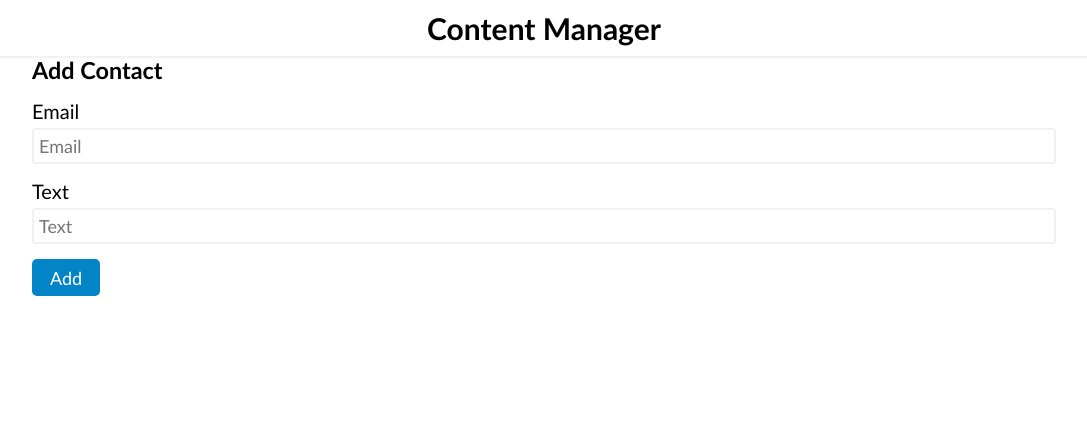
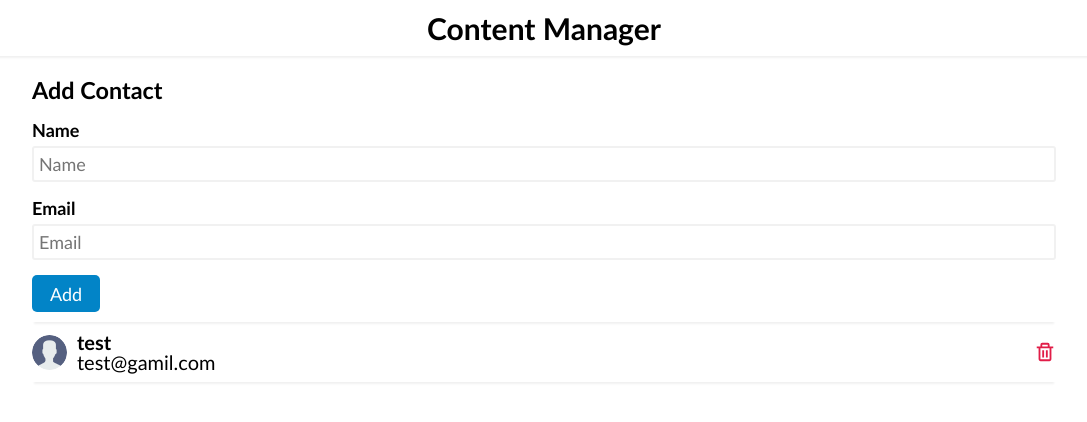
Before and after one commit to Soheiljafarnejad/ContactList-App, a JavaScript app: page / in a window 1280 px wide. Shown: the top 422 px of the page, without its empty margins (96-1183 px from the left). Built offline with nearby package versions, Linux system fonts and the light colour scheme; the HTML template or start-up script is replaced by a standard one.

Commit message:
add Contact Component

```diff
--- a/package.json
+++ b/package.json
@@ -5,6 +5,7 @@
   "dependencies": {
     "react": "^17.0.2",
     "react-dom": "^17.0.2",
+    "react-icons": "^4.3.1",
     "react-scripts": "5.0.0",
     "web-vitals": "^2.1.4"
   },
--- a/src/App.css
+++ b/src/App.css
@@ -2,3 +2,7 @@
   width: 80%;
   margin: auto;
 }
+
+.container {
+  margin-top: 2rem;
+}
--- a/src/App.js
+++ b/src/App.js
@@ -1,12 +1,14 @@
 import FormContact from "./Components/FormContact/FormContact";
 import HeaderCom from "./Components/Header/HeaderCom";
 import "./App.css";
+import ContactList from "./Components/ContactList/ContactList";
 const App = () => {
   return (
     <>
       <HeaderCom />
       <main className="main">
         <FormContact />
+        <ContactList />
       </main>
     </>
   );
--- /dev/null
+++ b/src/Components/Contact/Contact.js
@@ -0,0 +1,22 @@
+import style from "./Contact.module.css";
+import contactImg from "./img/contact.png";
+import { BiTrash } from "react-icons/bi";
+
+const Contact = () => {
+  return (
+    <div className={style.contact}>
+      <div className={style.description}>
+        <img src={contactImg} alt="contact-img" />
+        <div className={style.title}>
+          <h4>test</h4>
+          <p>test@gamil.com</p>
+        </div>
+      </div>
+      <button>
+        <BiTrash />
+      </button>
+    </div>
+  );
+};
+
+export default Contact;
--- /dev/null
+++ b/src/Components/Contact/Contact.module.css
@@ -0,0 +1,35 @@
+.contact {
+  display: flex;
+  align-items: center;
+  justify-content: space-between;
+  padding: 1rem 0;
+  box-shadow: 0 4px 2px -2px rgb(241, 241, 241);
+}
+
+.description {
+  display: flex;
+  align-items: center;
+  justify-content: flex-start;
+}
+.description img {
+  width: 35px;
+  height: 35px;
+  border-radius: 50%;
+  margin-right: 1rem;
+}
+
+.title {
+  line-height: 1;
+}
+
+.contact button {
+  display: flex;
+  align-items: center;
+  justify-content: center;
+  outline: none;
+  border: none;
+  background-color: rgba(0, 0, 0, 0);
+  color: #e11d48;
+  font-size: 2.2rem;
+  cursor: pointer;
+}
--- /dev/null
+++ b/src/Components/ContactList/ContactList.js
@@ -0,0 +1,11 @@
+import Contact from "../Contact/Contact";
+
+const ContactList = () => {
+  return (
+    <section>
+      <Contact />
+    </section>
+  );
+};
+
+export default ContactList;
--- a/src/Components/FormContact/FormContact.js
+++ b/src/Components/FormContact/FormContact.js
@@ -1,15 +1,13 @@
 import style from "./FormContact.module.css";
 const FormContact = () => {
   return (
-    <section>
+    <section className="container">
       <h3>Add Contact</h3>
       <form className={style.form}>
+        <label htmlFor="name">Name</label>
+        <input type="text" id="name" placeholder="Name" />
         <label htmlFor="email">Email</label>
         <input type="email" id="email" placeholder="Email" />
-
-        <label htmlFor="text">Text</label>
-        <input type="text" id="text" placeholder="Text" />
-
         <button>Add</button>
       </form>
     </section>
--- a/src/Components/FormContact/FormContact.module.css
+++ b/src/Components/FormContact/FormContact.module.css
@@ -1,6 +1,8 @@
 .form {
   display: flex;
   flex-direction: column;
+  box-shadow: 0 4px 2px -2px rgb(241, 241, 241);
+  padding-bottom: 1rem;
 }
 
 .form input {
@@ -17,6 +19,8 @@
 .form label {
   margin-top: 1.5rem;
   margin-bottom: 0.5rem;
+  font-weight: 700;
+  font-size: 1.8rem;
 }
 
 .form button {
```
Also changed, not shown: src/Components/Contact/img/contact.png (added), 1 other file (tests, documents, lock files or other folders).
